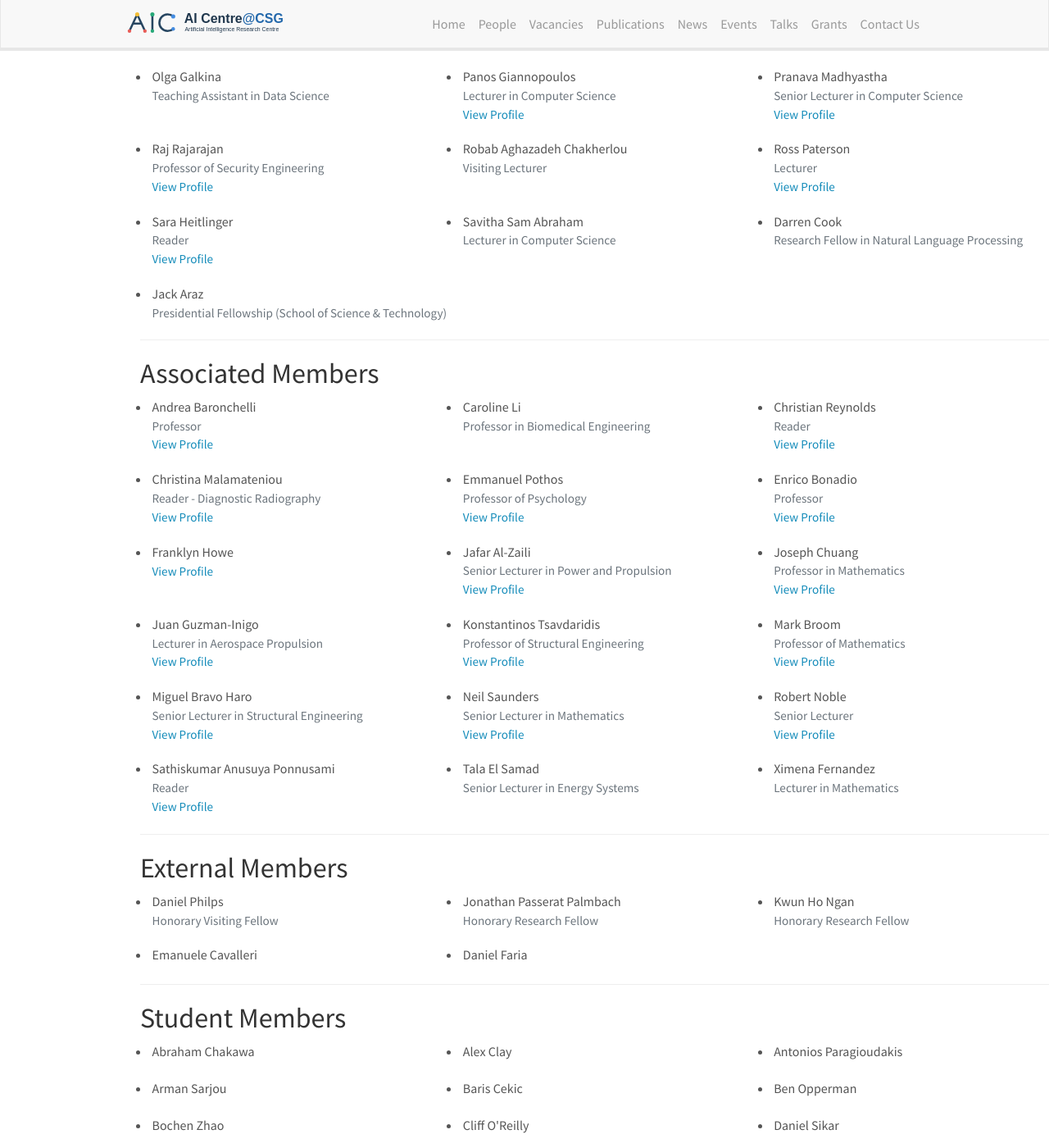
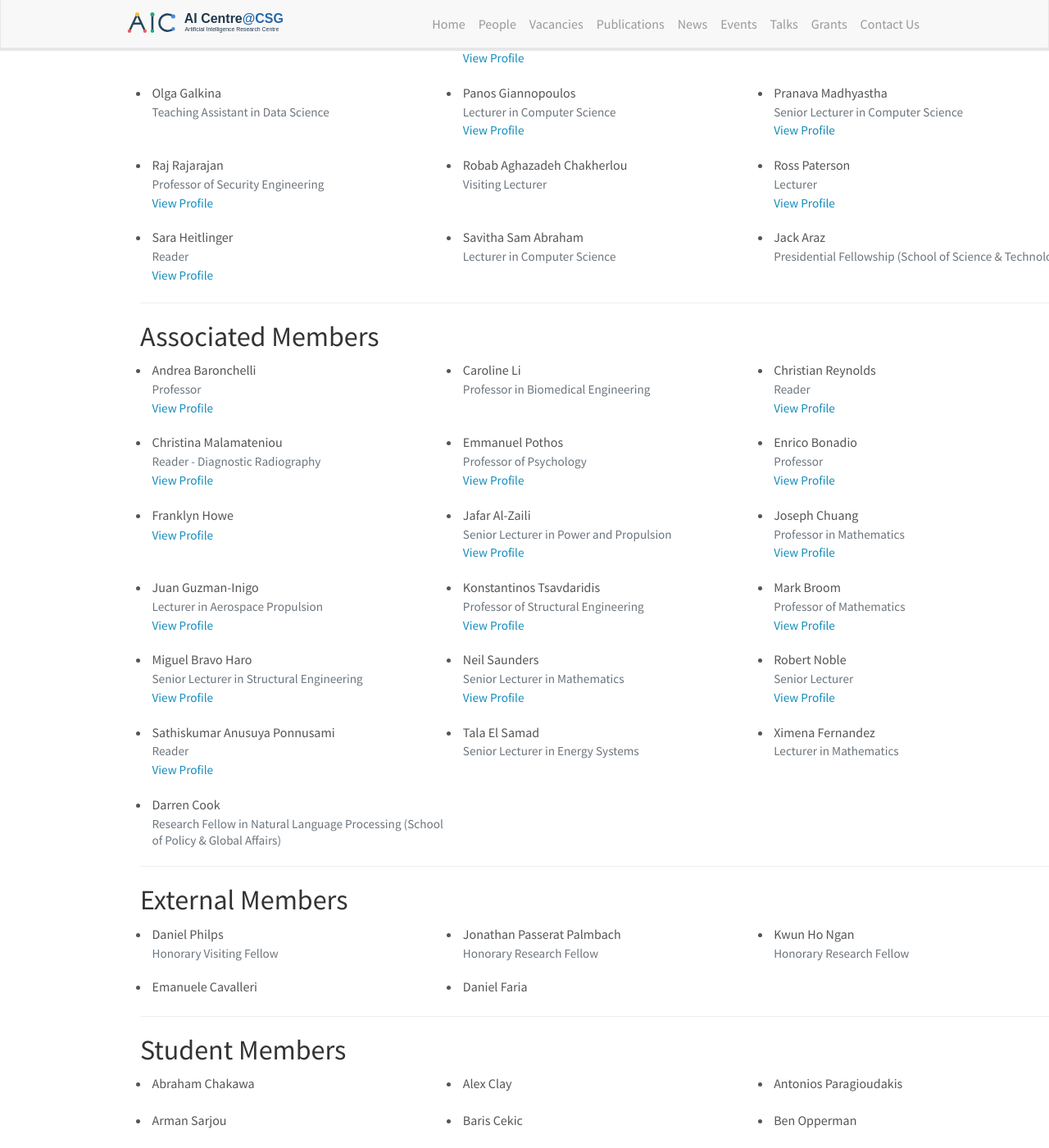
Before and after one commit to aicentre-csg/aicentre-csg.github.io, a Jekyll site: the page built from _pages/team.html, in a window 1280 px wide and 1400 px high, scrolled down 978 px. Shown: the whole window at 82% size. Built offline with Jekyll 4.4.1, drawn with Linux system fonts in a browser that asks for light colours; nearby versions of some CDN libraries.

Commit message:
Label Director/Co-Director; move Darren Cook to Associated members
Co-Authored-By: Claude Sonnet 5.5 <noreply@anthropic.com>

```diff
--- a/_data/acedemics_with_links.yml
+++ b/_data/acedemics_with_links.yml
@@ -15,6 +15,7 @@
   link: https://www.citystgeorges.ac.uk/about/people/academics/artur-davila-garcez
   group: director
   order: 2
+  centre_role: Co-Director
 - Name: Atif Riaz
   Title: Lecturer in Computer Science
   link: null
@@ -192,6 +193,7 @@
   link: https://www.citystgeorges.ac.uk/about/people/academics/tillman-weyde
   group: director
   order: 1
+  centre_role: Director
 - Name: Ximena Fernandez
   Title: Lecturer in Mathematics
   link: null
--- a/_data/research_fellow.yml
+++ b/_data/research_fellow.yml
@@ -3,9 +3,9 @@
   Role: Member
   group: external
 - Name: Darren Cook
-  Title: Research Fellow in Natural Language Processing
+  Title: Research Fellow in Natural Language Processing (School of Policy & Global Affairs)
   Role: Member
-  group: cs
+  group: associated
 - Name: Jack Araz
   Title: Presidential Fellowship (School of Science & Technology)
   Role: Owner
--- a/_pages/team.html
+++ b/_pages/team.html
@@ -66,6 +66,7 @@ permalink: /People/
   {% for member in directors_l %}
       <li>
         <div class="person-name">{{ member.Name }}</div>
+        {% if member.centre_role %}<div class="person-meta"><strong>{{ member.centre_role }}</strong></div>{% endif %}
         {% if member.Title and member.Title != "Research student" %}<div class="person-meta">{{ member.Title }}</div>{% endif %}
         {% if member.link %}
           <div class="person-link"><a href="{{ member.link }}" target="_blank">View Profile</a></div>
@@ -97,7 +98,7 @@ permalink: /People/
   <h2 id="associated" class="mt-5 mb-4">Associated Members</h2>
 
   <ul class="people-grid-list">
-    {% assign assoc_l = academics | where: "group", "associated" %}
+    {% assign assoc_l = academics | where: "group", "associated" %}{% assign assoc_f = fellows | where: "group", "associated" %}{% assign assoc_l = assoc_l | concat: assoc_f %}
   {% for member in assoc_l %}
       <li>
         <div class="person-name">{{ member.Name }}</div>
```
